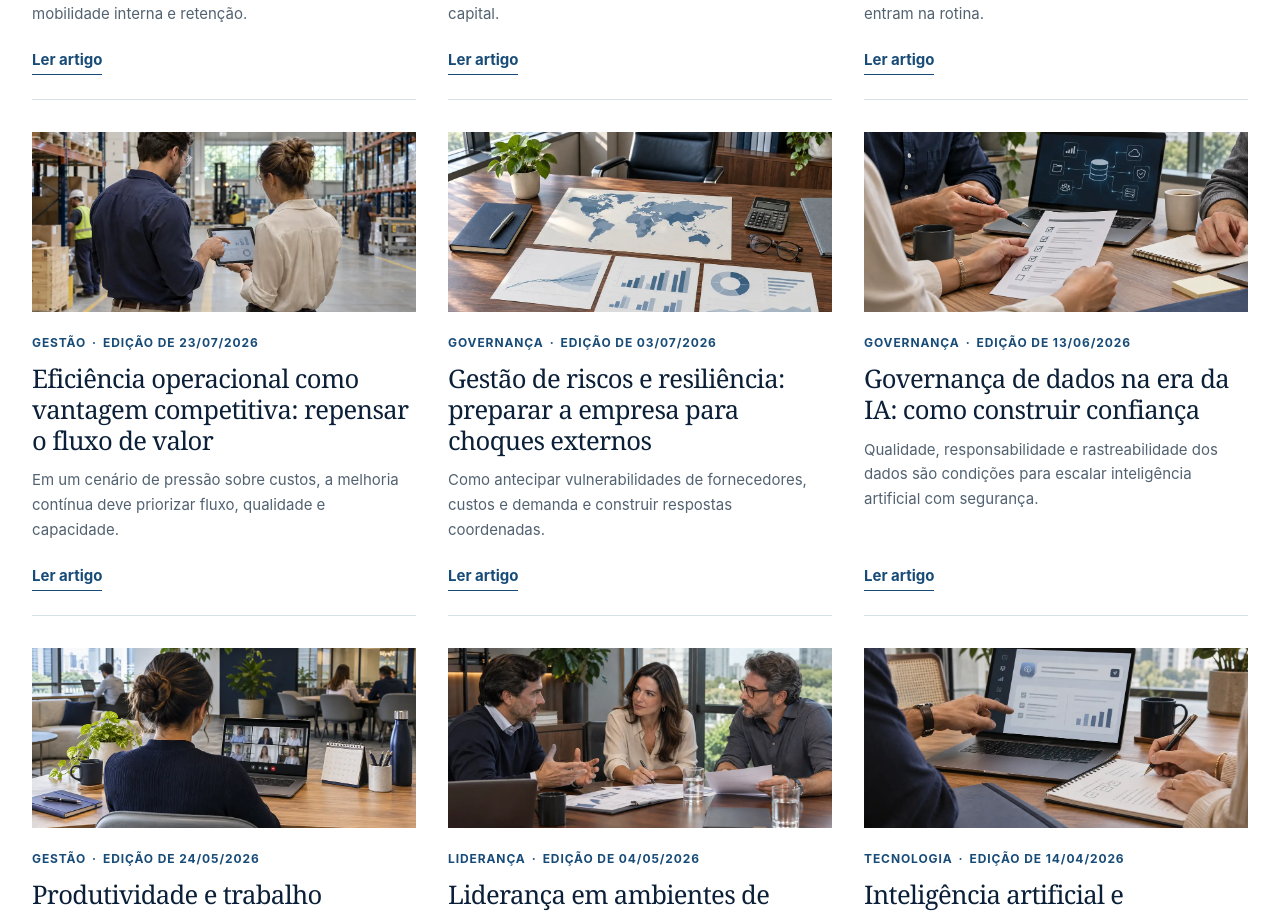
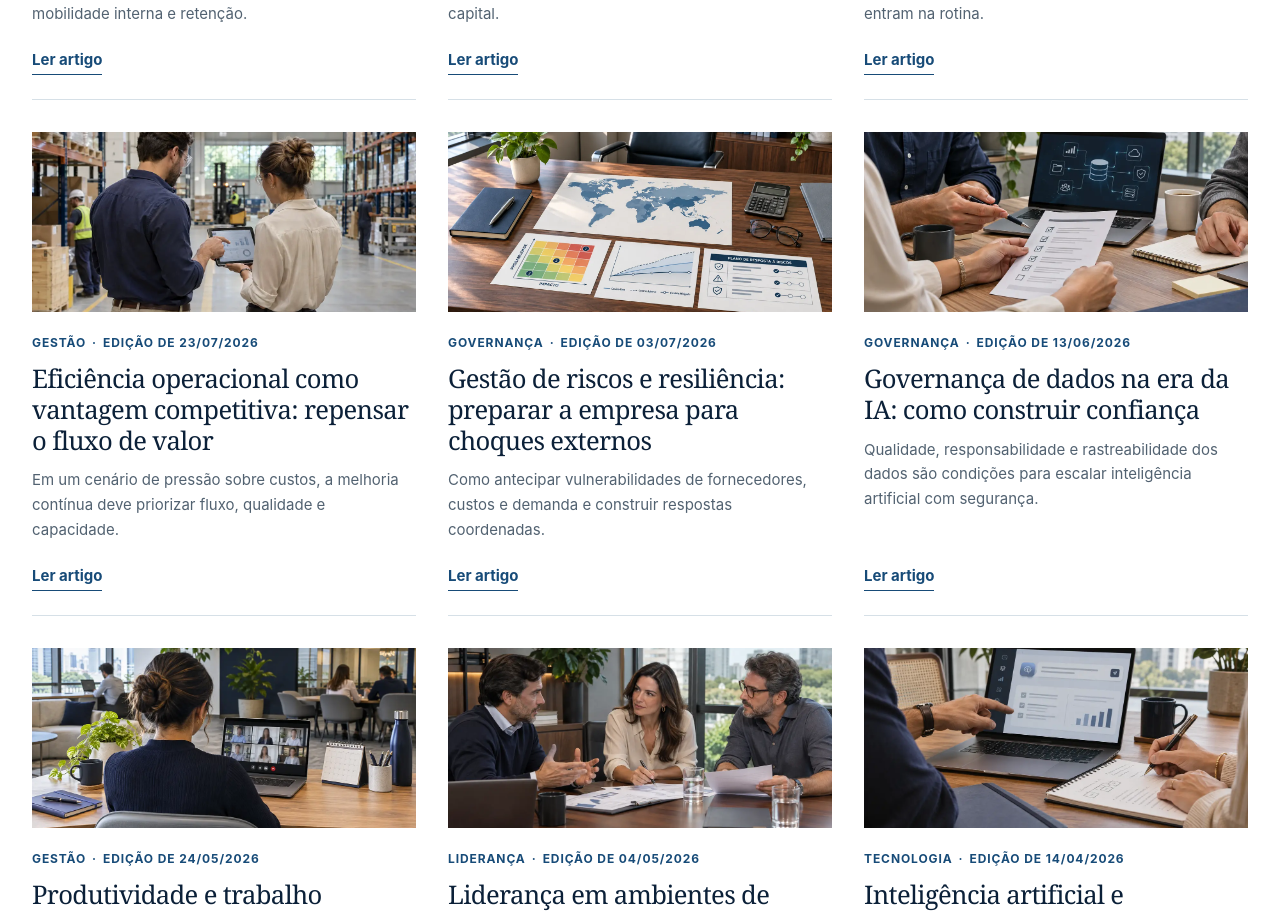
Before and after one commit to IMGestao/imgestao-site, a React (Vite) app: page /insights in a window 1280 px wide. Shown: the part 1666-2579 px from the top of the page. Built offline with nearby package versions, Linux system fonts and the light colour scheme.

Commit message:
editorial: matriz de riscos e cenários de mitigação na capa

```diff
--- a/src/features/insights/components/EditorialVisual.jsx
+++ b/src/features/insights/components/EditorialVisual.jsx
@@ -1,5 +1,5 @@
 import { getArticleCover } from "../utils/articleCover";
 export default function EditorialVisual({ article, priority = false }) {
   const src = getArticleCover(article) || "/insights/fotos/modelo-de-gestao-empresarial.svg";
-  return <img src={src} alt="" loading={priority ? "eager" : "lazy"} fetchPriority={priority ? "high" : undefined} decoding="async" />;
+  return <img src={src} alt={priority ? (article.coverAlt || "") : ""} style={article.coverPosition ? { objectPosition: article.coverPosition } : undefined} loading={priority ? "eager" : "lazy"} fetchPriority={priority ? "high" : undefined} decoding="async" />;
 }
--- a/src/features/insights/data/publicacoes.js
+++ b/src/features/insights/data/publicacoes.js
@@ -589,7 +589,9 @@ Escolha um problema relevante e formule uma hipótese de melhoria: qual processo
       "empresarial"
     ],
     "destaqueHome": false,
-    "cover": "/insights/fotos/riscos-resiliencia-empresarial.webp",
+    "cover": "/insights/fotos/riscos-resiliencia-empresarial-v2.webp",
+    "coverPosition": "center 92%",
+    "coverAlt": "Mesa executiva com mapa-múndi, matriz de probabilidade e impacto, cenários de risco e plano de mitigação",
     "resumoExecutivo": [
       "Mapeie riscos e dependências relevantes para o negócio.",
       "Defina cenários e gatilhos de resposta.",
```
Also changed, not shown: public/insights/fotos/riscos-resiliencia-empresarial-v2.webp (added).
